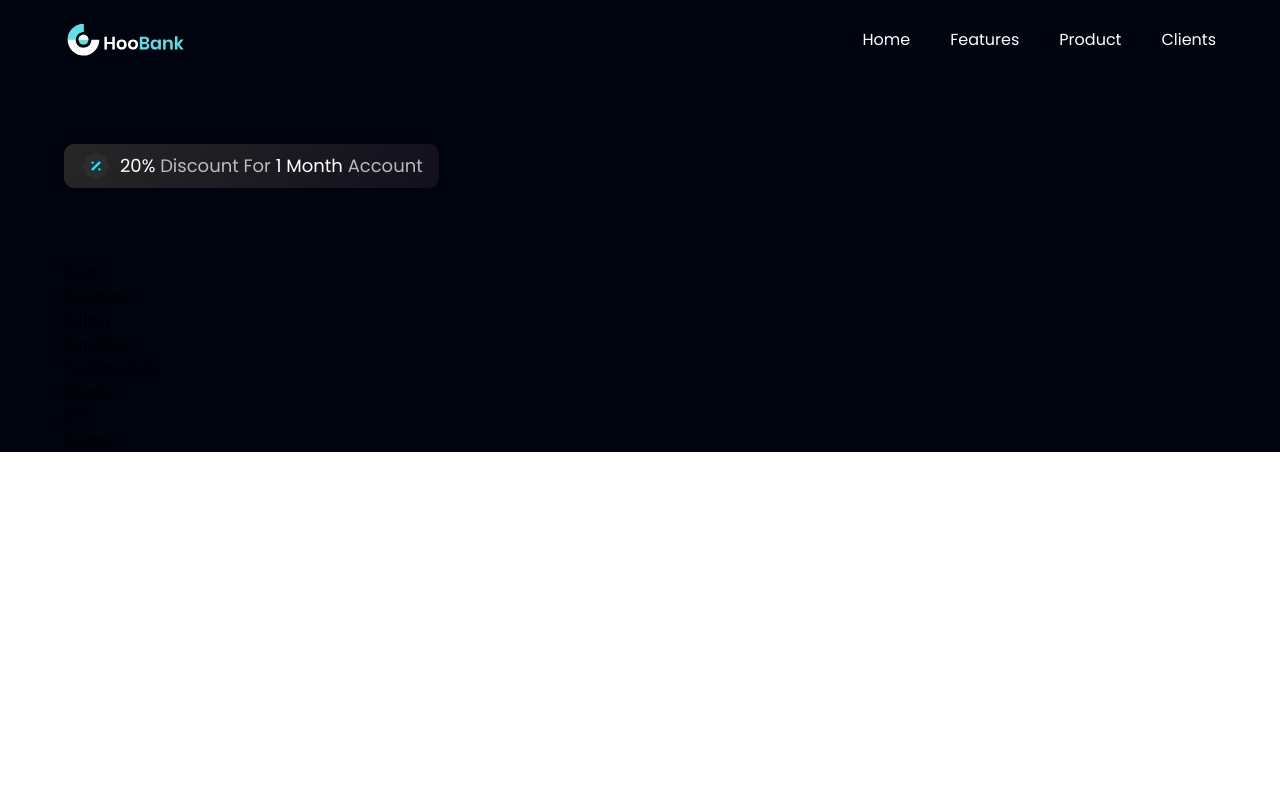
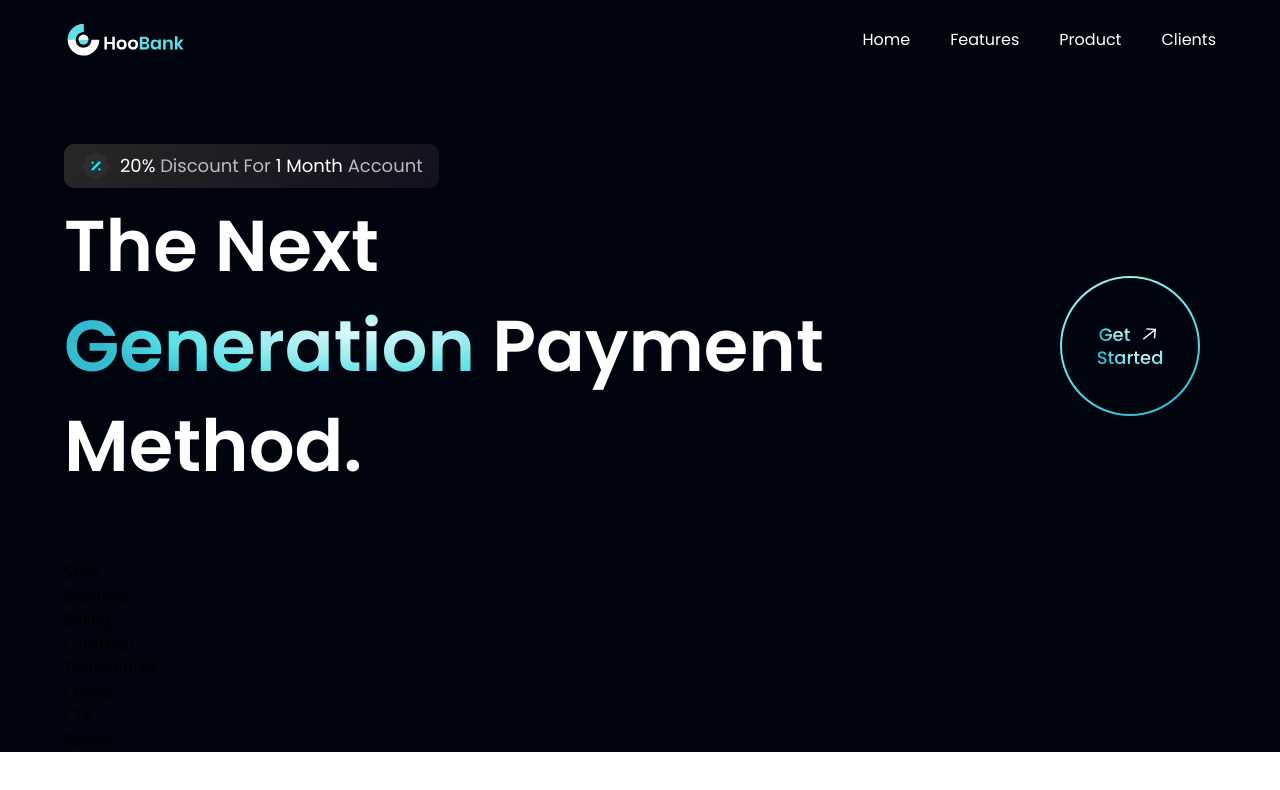
Before and after one commit to talhayavcin/modern-ui-website, a React (Vite) app: page / in a window 1280 px wide. Shown: the top 790 px of the page. Built offline with nearby package versions, Linux system fonts and the light colour scheme.

Commit message:
getStarted button

```diff
--- a/src/components/GetStarted.jsx
+++ b/src/components/GetStarted.jsx
@@ -1,9 +1,22 @@
 import React from 'react'
+import { arrowUp } from '../assets'
+import styles from '../style'
 
-const GetStarted = () => {
-  return (
-    <div>GetStarted</div>
+const GetStarted = () =>  (
+    <div className={`${styles.flexCenter} w-[140px] h-[140px] rounded-full bg-blue-gradient p-[2px] cursor-pointer`}>
+      <div className={`${styles.flexCenter} flex-col bg-primary w-[100%] h-[100%] rounded-full`}>
+        <div className={`${styles.flexStart} flex-row`}>
+          <p className='font-poppins font-medium text-[18px] leading-[23px] mr-2'>
+            <span className='text-gradient'>Get</span>
+          </p>
+          <img src={arrowUp} alt='arrow' className='w-[23px] h-[23px] object-contain' />
+        </div>
+        <p className='font-poppins font-medium text-[18px] leading-[23px]'>
+            <span className='text-gradient'>Started</span>
+          </p>
+      </div>
+    </div>
   )
-}
+
 
 export default GetStarted
--- a/src/components/Hero.jsx
+++ b/src/components/Hero.jsx
@@ -1,6 +1,7 @@
 import React from 'react'
 import styles from '../style'
 import { discount, robot } from '../assets'
+import GetStarted from './GetStarted'
 
 
 const Hero = () => (
@@ -13,6 +14,16 @@
             <span className='text-white'>1 Month</span> Account
           </p>
         </div>
+        <div className='flex flex-row justify-between items-center w-full'>
+          <h1 className='flex-1 font-poppins font-semibold ss:text-[72px] text-[52px] text-white ss:leading-[100px] leading-[75px]'>
+            The Next <br className='sm:block hidden' /> {" "}
+            <span className='text-gradient'>Generation</span> {" "}
+            Payment Method.
+          </h1>
+          <div className='ss:flex hidden md:mr-4 mr-0'>
+            <GetStarted />
+          </div>
+        </div>
       </div>
     </section>
   )
```
